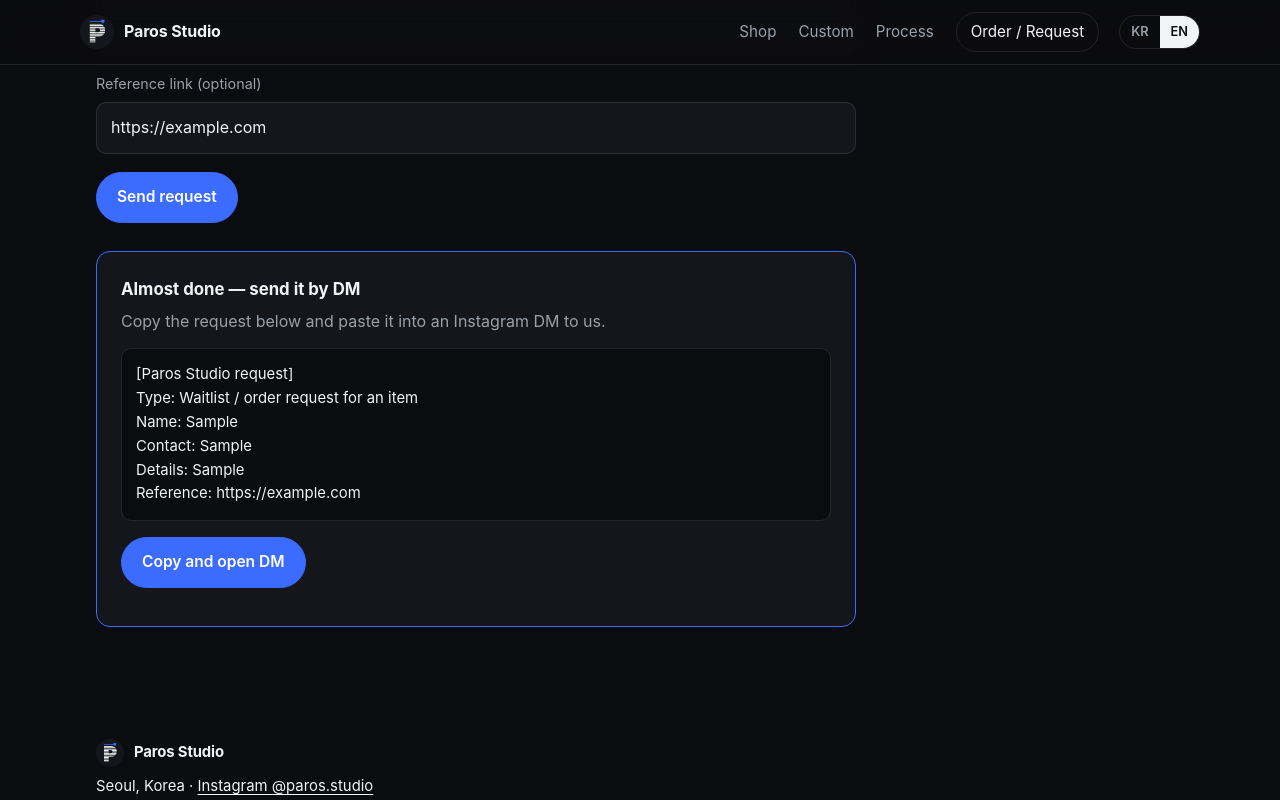
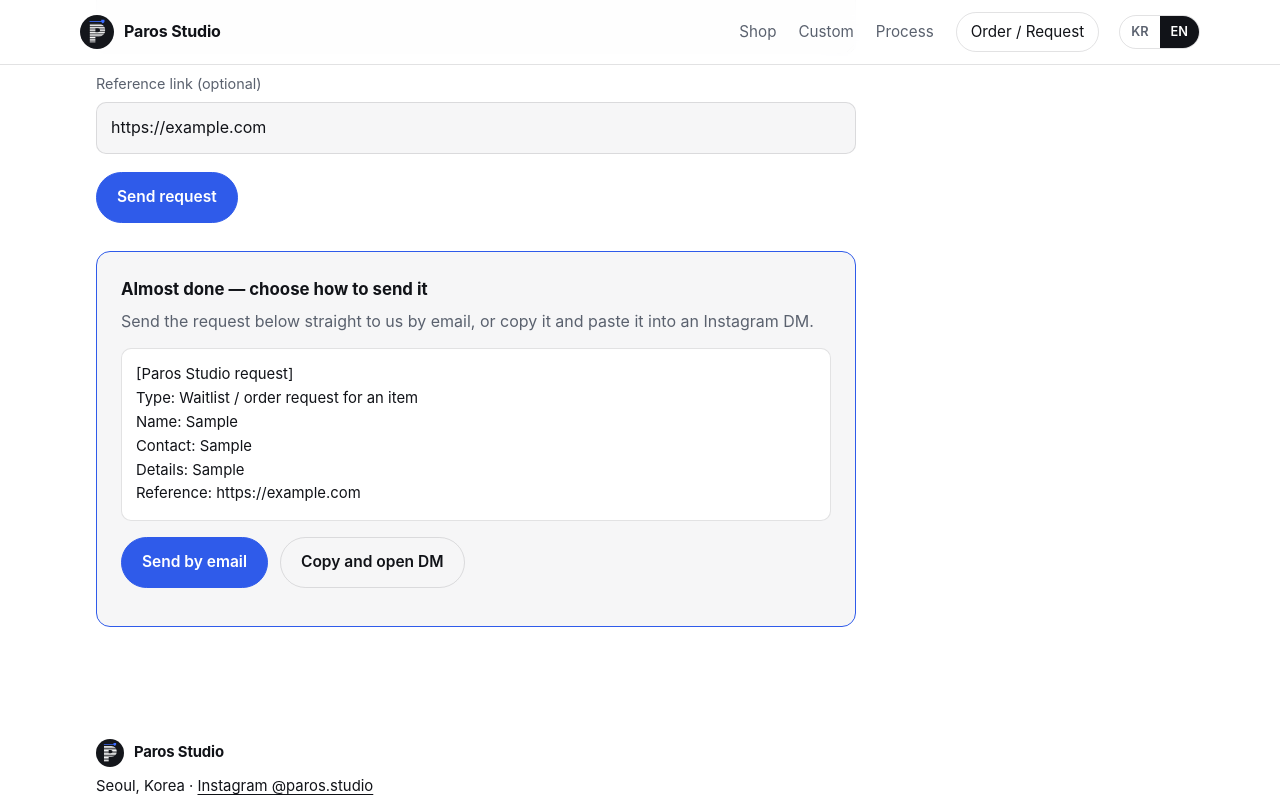
Before and after one commit to woosik1204/paros-studio, a plain HTML site: page index.html in a window 1280 px wide. Both pictures are taken after typing "Sample", "Sample", "Sample", "https://example.com" into the empty fields and a click on the button "Send request". Shown: the part 3160-3960 px from the top of the page. Drawn offline with Linux system fonts and the light colour scheme; a web font is replaced by a local one.

Commit message:
Add files via upload

```diff
--- a/app.js
+++ b/app.js
@@ -34,7 +34,7 @@
       '<path d="M18 31l32 17 32-17M50 48v38" fill="none" stroke="currentColor" stroke-width="2" stroke-linejoin="round"/>',
   };
   const art = (name) =>
-    `<svg viewBox="0 0 100 100" aria-hidden="true" style="color:#c9ced8">
+    `<svg viewBox="0 0 100 100" aria-hidden="true">
        <defs><pattern id="ln" width="6" height="5" patternUnits="userSpaceOnUse"><rect width="6" height="1.6" fill="currentColor" opacity=".55"/></pattern></defs>
        ${ART[name] || ART.cube}
      </svg>`;
@@ -121,6 +121,20 @@
     ].filter(Boolean).join("\n");
   }
 
+  function showSendOptions(text, name) {
+    $("#dmText").textContent = text;
+    $("#dmEmail").href = "mailto:" + SITE.email +
+      "?subject=" + encodeURIComponent(t("req.mail.subject") + " — " + name.trim()) +
+      "&body=" + encodeURIComponent(text);
+    $("#dmStatus").textContent = "";
+    $("#dm").hidden = false;
+  }
+
+  $("#dmEmail").addEventListener("click", () => {
+    $("#dmStatus").textContent = t("req.dm.emailed");
+    $("#dmStatus").className = "status ok";
+  });
+
   form.addEventListener("submit", async (e) => {
     e.preventDefault();
     const d = Object.fromEntries(new FormData(form));
@@ -139,9 +153,7 @@
     const text = summary(d);
 
     if (!SITE.formEndpoint) {
-      $("#dmText").textContent = text;
-      $("#dm").hidden = false;
-      $("#dmStatus").textContent = "";
+      showSendOptions(text, d.name);
       $("#dm").scrollIntoView({ block: "center" });
       return;
     }
@@ -162,8 +174,7 @@
     } catch (err) {
       status.textContent = t("req.err");
       status.className = "status err";
-      $("#dmText").textContent = text;
-      $("#dm").hidden = false;
+      showSendOptions(text, d.name);
     } finally {
       btn.disabled = false;
     }
--- a/data.js
+++ b/data.js
@@ -7,6 +7,9 @@ const SITE = {
   instagram: "https://www.instagram.com/paros.studio/",
   instagramDM: "https://ig.me/m/paros.studio",
   instagramHandle: "@paros.studio",
+
+  // Requests sent with the "Send by email" button go to this address.
+  email: "woosik1204@gmail.com",
 
   // Paste a form endpoint here (e.g. https://formspree.io/f/xxxxxxx) and
   // requests will be delivered to your inbox. While this is empty, the form
@@ -29,7 +32,7 @@ const PRODUCTS = [
     category: "models",
     status: "waitlist",
     art: "ribs",
-    image: "",
+    image: "images/trex.jpg",
     name: { ko: "티라노사우루스 골격 모형", en: "T-Rex Skeleton Model" },
     desc: {
       ko: "여러 파트로 출력해 조립하는 대형 공룡 골격 모형. 받침대 포함.",
@@ -140,8 +143,11 @@ const TEXT = {
     "req.sending": "보내는 중…",
     "req.ok": "요청이 접수되었습니다. 곧 연락드리겠습니다!",
     "req.err": "전송에 실패했습니다. 인스타그램 DM으로 보내주세요.",
-    "req.dm.title": "거의 다 됐어요 — DM으로 보내주세요",
-    "req.dm.lead": "아래 내용을 복사한 뒤 인스타그램 DM에 붙여넣어 보내주시면 접수됩니다.",
+    "req.dm.title": "거의 다 됐어요 — 보낼 방법을 선택하세요",
+    "req.dm.lead": "아래 내용을 이메일로 바로 보내거나, 복사해서 인스타그램 DM으로 보내주세요.",
+    "req.dm.email": "이메일로 보내기",
+    "req.dm.emailed": "메일 앱이 열렸습니다. 보내기를 눌러주세요.",
+    "req.mail.subject": "Paros Studio 요청",
     "req.dm.copy": "복사하고 DM 열기",
     "req.dm.copied": "복사됨! 인스타그램에서 붙여넣기 하세요.",
     "foot.loc": "서울, 대한민국",
@@ -205,8 +211,11 @@ const TEXT = {
     "req.sending": "Sending…",
     "req.ok": "Request received. We will be in touch soon!",
     "req.err": "Could not send. Please send it by Instagram DM instead.",
-    "req.dm.title": "Almost done — send it by DM",
-    "req.dm.lead": "Copy the request below and paste it into an Instagram DM to us.",
+    "req.dm.title": "Almost done — choose how to send it",
+    "req.dm.lead": "Send the request below straight to us by email, or copy it and paste it into an Instagram DM.",
+    "req.dm.email": "Send by email",
+    "req.dm.emailed": "Your mail app should have opened. Press send there.",
+    "req.mail.subject": "Paros Studio request",
     "req.dm.copy": "Copy and open DM",
     "req.dm.copied": "Copied! Paste it in Instagram.",
     "foot.loc": "Seoul, Korea",
--- a/index.html
+++ b/index.html
@@ -8,6 +8,14 @@
 <meta property="og:title" content="Paros Studio — 3D Printing">
 <meta property="og:description" content="Design · Fabrication · Objects. Engineer-run 3D print studio in Seoul.">
 <meta property="og:type" content="website">
+<script>
+  // Bright look during the visitor's daytime (7am–7pm on their device clock), dark at night.
+  (function setTheme() {
+    var h = new Date().getHours();
+    document.documentElement.dataset.theme = h >= 7 && h < 19 ? "light" : "dark";
+    setTimeout(setTheme, 5 * 60 * 1000);
+  })();
+</script>
 <link rel="icon" href="images/logo.svg" type="image/svg+xml">
 <link rel="stylesheet" href="https://cdn.jsdelivr.net/gh/orioncactus/pretendard@v1.3.9/dist/web/variable/pretendardvariable-dynamic-subset.min.css">
 <link rel="stylesheet" href="styles.css">
@@ -139,7 +147,10 @@
       <h3 data-i18n="req.dm.title"></h3>
       <p data-i18n="req.dm.lead"></p>
       <pre id="dmText"></pre>
-      <button class="btn primary" type="button" id="dmCopy" data-i18n="req.dm.copy"></button>
+      <div class="actions dm-actions">
+        <a class="btn primary" id="dmEmail" data-i18n="req.dm.email"></a>
+        <button class="btn" type="button" id="dmCopy" data-i18n="req.dm.copy"></button>
+      </div>
       <p id="dmStatus" class="status" role="status"></p>
     </div>
   </section>
--- a/styles.css
+++ b/styles.css
@@ -7,8 +7,39 @@
   --muted: #9aa0aa;
   --accent: #3b6bff;
   --accent-ink: #ffffff;
+  --top-bg: rgba(11, 12, 15, 0.82);
+  --badge-bg: rgba(11, 12, 15, 0.75);
+  --accent-hover: #5380ff;
+  --accent-soft: rgba(59, 107, 255, 0.12);
+  --wait: #8fb0ff;
+  --ok: #7ddc9a;
+  --err: #ff8a8a;
+  --art: #c9ced8;
+  --shadow: none;
   --radius: 14px;
   --max: 1120px;
+  color-scheme: dark;
+}
+
+/* Daytime look — switched on automatically from the visitor's local time */
+:root[data-theme="light"] {
+  --bg: #ffffff;
+  --surface: #f6f6f7;
+  --surface-2: #ebecef;
+  --line: rgba(17, 19, 24, 0.12);
+  --text: #111318;
+  --muted: #5a616e;
+  --accent: #2f5bea;
+  --top-bg: rgba(255, 255, 255, 0.86);
+  --badge-bg: rgba(255, 255, 255, 0.85);
+  --accent-hover: #1f47c9;
+  --accent-soft: rgba(47, 91, 234, 0.08);
+  --wait: #2f5bea;
+  --ok: #17803d;
+  --err: #c62828;
+  --art: #7b8494;
+  --shadow: 0 1px 2px rgba(17, 19, 24, 0.06), 0 6px 20px rgba(17, 19, 24, 0.05);
+  color-scheme: light;
 }
 
 * { box-sizing: border-box; }
@@ -22,6 +53,7 @@ body {
   line-height: 1.6;
   word-break: keep-all;
   -webkit-font-smoothing: antialiased;
+  transition: background-color 0.3s, color 0.3s;
 }
 a { color: inherit; text-decoration: none; }
 h1, h2, h3, p { margin: 0; }
@@ -36,7 +68,7 @@ h3 { font-size: 1.05rem; font-weight: 650; }
   position: sticky; top: 0; z-index: 10;
   display: flex; align-items: center; gap: 20px;
   padding: 12px max(16px, calc((100vw - var(--max)) / 2));
-  background: rgba(11, 12, 15, 0.82);
+  background: var(--top-bg);
   backdrop-filter: blur(12px);
   border-bottom: 1px solid var(--line);
 }
@@ -67,7 +99,7 @@ main { overflow: hidden; }
 }
 .btn:hover { border-color: var(--text); }
 .btn.primary { background: var(--accent); border-color: var(--accent); color: var(--accent-ink); }
-.btn.primary:hover { background: #5380ff; border-color: #5380ff; }
+.btn.primary:hover { background: var(--accent-hover); border-color: var(--accent-hover); }
 .btn:active { transform: translateY(1px); }
 .btn[disabled] { opacity: 0.6; cursor: default; }
 :focus-visible { outline: 2px solid var(--accent); outline-offset: 3px; }
@@ -116,16 +148,17 @@ main { overflow: hidden; }
 .card {
   display: flex; flex-direction: column;
   background: var(--surface); border: 1px solid var(--line); border-radius: var(--radius); overflow: hidden;
+  box-shadow: var(--shadow);
 }
 .card-media { position: relative; aspect-ratio: 4 / 3; background: var(--surface-2); display: grid; place-items: center; }
 .card-media img { width: 100%; height: 100%; object-fit: cover; }
-.card-media svg { width: 52%; height: auto; }
+.card-media svg { width: 52%; height: auto; color: var(--art); }
 .badge {
   position: absolute; top: 12px; left: 12px;
   font-size: 0.75rem; font-weight: 650; padding: 4px 10px; border-radius: 999px;
-  background: rgba(11, 12, 15, 0.75); border: 1px solid var(--line); backdrop-filter: blur(6px);
+  background: var(--badge-bg); border: 1px solid var(--line); backdrop-filter: blur(6px);
 }
-.badge.waitlist { color: #8fb0ff; border-color: rgba(59, 107, 255, 0.5); }
+.badge.waitlist { color: var(--wait); border-color: var(--wait); }
 .card-body { display: flex; flex-direction: column; gap: 8px; padding: 18px; flex: 1; }
 .card-body p { color: var(--muted); font-size: 0.93rem; }
 .card-foot { display: flex; align-items: center; justify-content: space-between; gap: 10px; flex-wrap: wrap; margin-top: auto; padding-top: 12px; }
@@ -164,22 +197,24 @@ main { overflow: hidden; }
 }
 .field textarea { resize: vertical; }
 .field input:focus, .field select:focus, .field textarea:focus { outline: none; border-color: var(--accent); }
-.field input.invalid { border-color: #ff6b6b; }
+.field input.invalid { border-color: var(--err); }
 .seg { border: 0; padding: 0; margin: 0; display: flex; flex-wrap: wrap; gap: 10px; }
 .seg legend { font-size: 0.9rem; color: var(--muted); margin-bottom: 8px; padding: 0; }
 .seg label { cursor: pointer; }
 .seg input { position: absolute; opacity: 0; }
 .seg span { display: block; padding: 10px 16px; border: 1px solid var(--line); border-radius: 10px; font-size: 0.93rem; color: var(--muted); }
-.seg input:checked + span { border-color: var(--accent); color: var(--text); background: rgba(59, 107, 255, 0.12); }
+.seg input:checked + span { border-color: var(--accent); color: var(--text); background: var(--accent-soft); }
 .seg input:focus-visible + span { outline: 2px solid var(--accent); outline-offset: 3px; }
 .hp { position: absolute; left: -9999px; }
 .form-foot { display: flex; align-items: center; gap: 16px; flex-wrap: wrap; }
 .status { font-size: 0.93rem; color: var(--muted); }
-.status.ok { color: #7ddc9a; }
-.status.err { color: #ff8a8a; }
+.status.ok { color: var(--ok); }
+.status.err { color: var(--err); }
 
 .dm { max-width: 760px; margin-top: 28px; padding: 24px; background: var(--surface); border: 1px solid var(--accent); border-radius: var(--radius); }
 .dm p { color: var(--muted); margin: 6px 0 14px; }
+.dm .dm-actions { margin-top: 0; }
+.dm .status { margin: 14px 0 0; }
 .dm pre {
   font: inherit; font-size: 0.93rem; white-space: pre-wrap; word-break: break-word;
   background: var(--bg); border: 1px solid var(--line); border-radius: 10px; padding: 14px; margin: 0 0 16px;
```
Also changed, not shown: images/trex.jpg (added).
